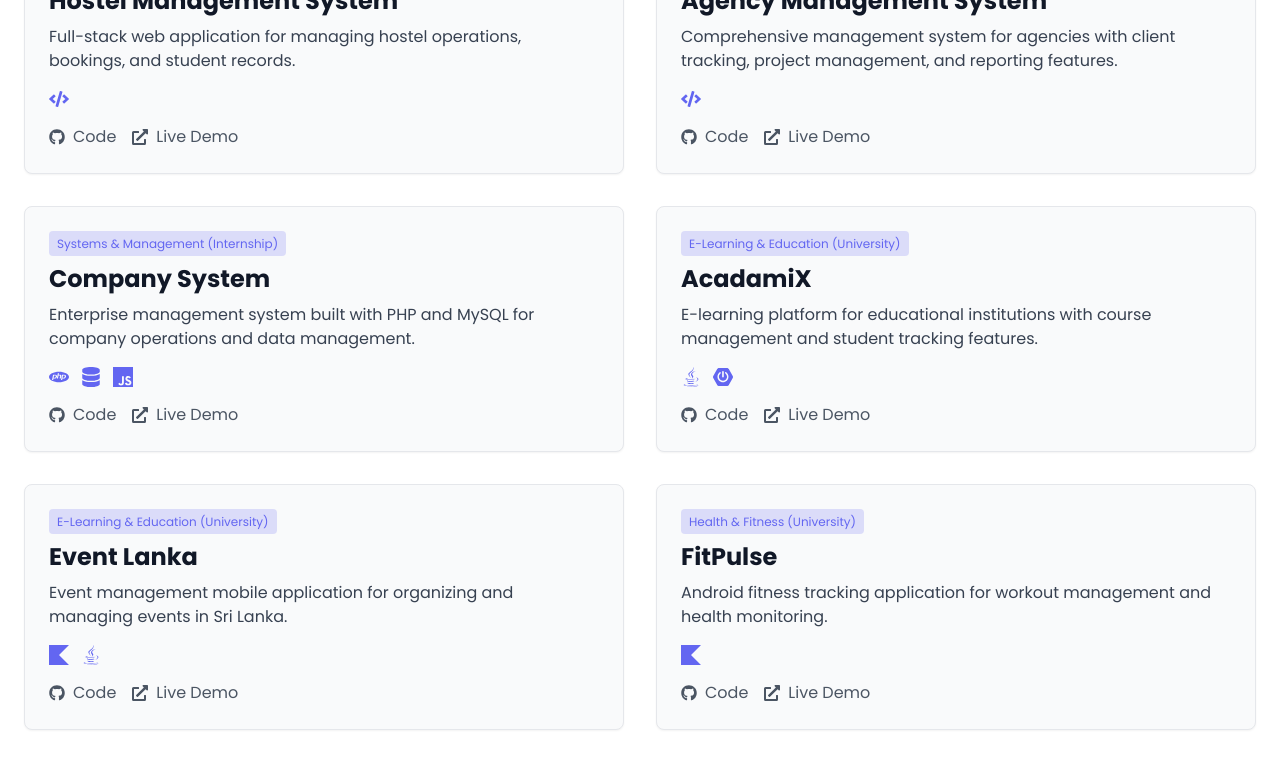
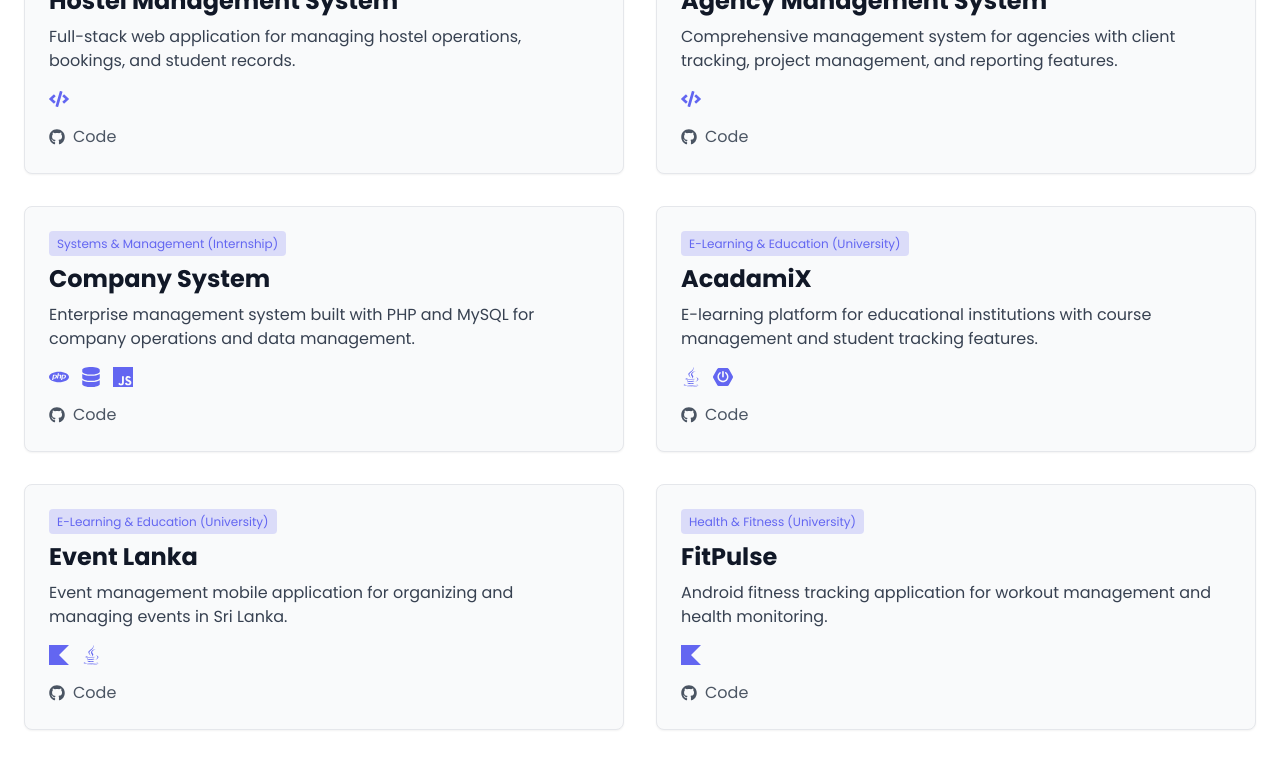
Before and after one commit to thidaswick/Portfolio, a Next.js app: page / in a window 1280 px wide. Shown: the part 3840-4600 px from the top of the page. Built offline with nearby package versions, Linux system fonts and the light colour scheme.

Commit message:
Update Projects.tsx

```diff
--- a/components/Projects.tsx
+++ b/components/Projects.tsx
@@ -154,17 +154,6 @@ export default function Projects() {
                     <FaGithub />
                     <span>Code</span>
                   </motion.a>
-                  <motion.a
-                    href={project.demo}
-                    target="_blank"
-                    rel="noopener noreferrer"
-                    whileHover={{ scale: 1.1 }}
-                    whileTap={{ scale: 0.9 }}
-                    className="flex items-center space-x-2 text-gray-600 hover:text-primary transition-colors"
-                  >
-                    <FaExternalLinkAlt />
-                    <span>Live Demo</span>
-                  </motion.a>
                 </div>
               </div>
             </motion.div>
```
